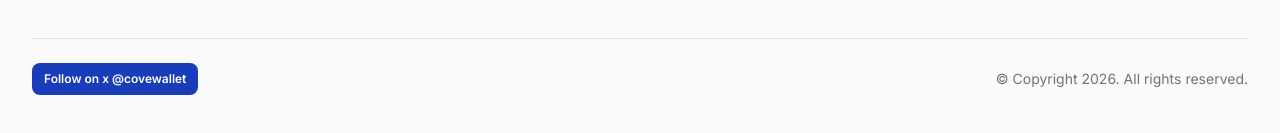
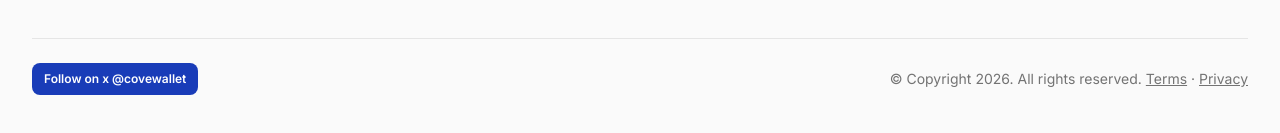
Before and after one commit to praveenperera/cove-website, a Next.js app: page /terms in a window 1280 px wide. Shown: the part 4430-4563 px from the top of the page. Built offline with nearby package versions, Linux system fonts and the light colour scheme.

Commit message:
Add links to privacy and terms to footer

```diff
--- a/src/components/Footer.tsx
+++ b/src/components/Footer.tsx
@@ -68,6 +68,8 @@ export function Footer() {
         <div className="flex flex-col items-center border-t border-gray-200 pt-8 pb-12 md:flex-row-reverse md:justify-between md:pt-6">
           <p className="mt-6 text-sm text-gray-500 md:mt-0">
             &copy; Copyright {new Date().getFullYear()}. All rights reserved.
+            {' '}<Link href="/terms" className="underline hover:text-gray-700">Terms</Link>{' '}
+            &middot;{' '}<Link href="/privacy" className="underline hover:text-gray-700">Privacy</Link>
           </p>
           <Button
             variant="solid"
```
